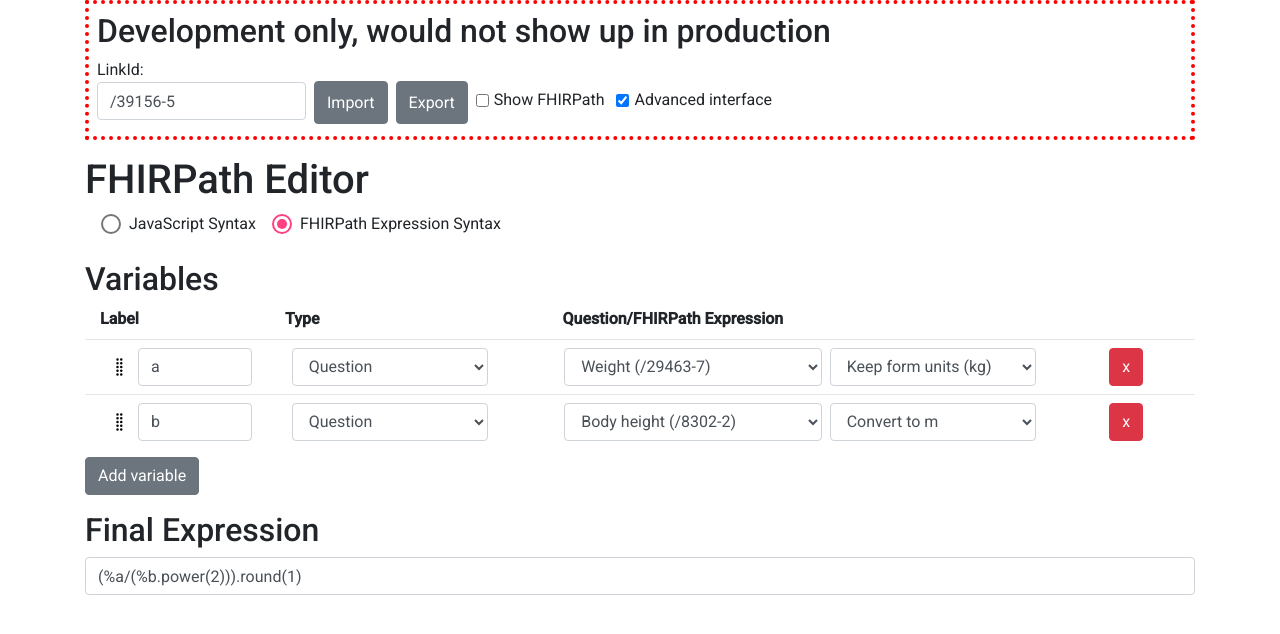
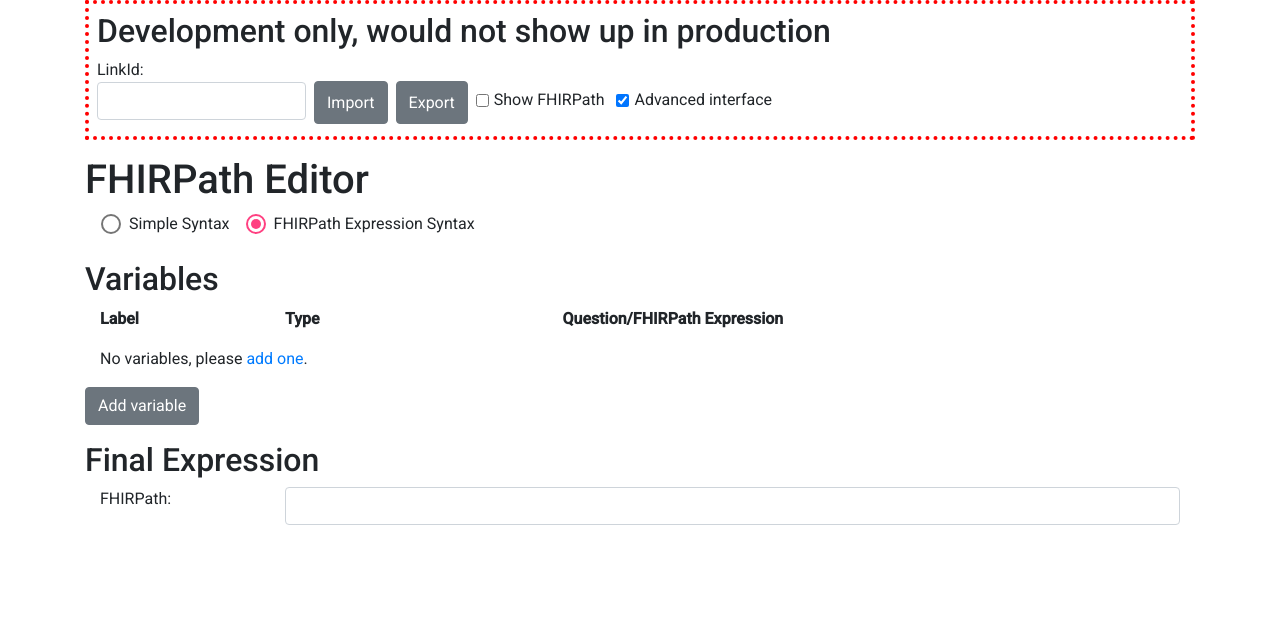
Before and after one commit to LHNCBC/expression-editor, an Angular app: page / in a window 1280 px wide. Shown: the top 634 px of the page. Built offline with nearby package versions, Linux system fonts and the light colour scheme.

Commit message:
Refactoring for pull request

```diff
--- a/src/app/app.component.html
+++ b/src/app/app.component.html
@@ -19,7 +19,7 @@
 
   <div *ngIf="advancedInterface">
     <mat-radio-group [(ngModel)]="expressionSyntax" (change)="onSyntaxChange($event)" aria-label="Select an option">
-      <mat-radio-button value="js">JavaScript Syntax</mat-radio-button>
+      <mat-radio-button value="simple">Simple Syntax</mat-radio-button>
       <mat-radio-button value="fhirpath">FHIRPath Expression Syntax</mat-radio-button>
     </mat-radio-group>
   </div>
@@ -35,13 +35,24 @@
   <section id="final-expression-section" class="mb-3">
     <h2>Final Expression</h2>
 
-    <label for="final-expression" class="sr-only">Final Expression</label>
-    <input id="final-expression" class="form-control" [(ngModel)]="finalExpression" (keyup)="onKey($event)">
+    <div class="container">
+      <div class="row form-group">
+        <div class="col-md-2">
+          <label for="final-expression" *ngIf="expressionSyntax == 'fhirpath'">FHIRPath:</label>
+          <label for="final-expression" *ngIf="expressionSyntax == 'simple'">Simple Syntax:</label>
+        </div>
+        <div class="col-md-10">
+          <input id="final-expression" class="form-control" [(ngModel)]="finalExpression">
+        </div>
+      </div>
+      <div class="row mt-2" *ngIf="advancedInterface && expressionSyntax == 'simple'">
+        <div class="col-md-2">FHIRPath:</div>
+        <div class="col-md-10">
+          <pre class="d-inline">{{finalExpression | jsToFhirPath:variables}}</pre>
+        </div>
+      </div>
+    </div>
     <div *ngIf="suggestions.length">{{suggestions|json}}</div>
-    <div *ngIf="advancedInterface && expressionSyntax == 'js'" class="mt-2">
-      FHIRPath:
-      <pre class="d-inline">{{finalExpression | jsToFhirPath:variables}}</pre>
-    </div>
   </section>
   <br>
 </div>
--- a/src/app/app.component.ts
+++ b/src/app/app.component.ts
@@ -99,42 +99,11 @@ export class AppComponent implements OnInit {
     a.remove();
   }
 
-  onKey($event: KeyboardEvent): void {
-    const availableSuggestions = [
-      {
-        name: 'round',
-        description: ''
-      },
-      {
-        name: 'power',
-        description: ''
-      },
-      {
-        name: 'abs',
-        description: ''
-      },
-      {
-        name: 'ceiling',
-        description: ''
-      }
-    ];
-
-    switch ($event.key) {
-      case 'Escape':
-        this.suggestions = [];
-        break;
-      case '.':
-        this.suggestions = availableSuggestions;
-    }
-
-    // TODO
-  }
-
   onSyntaxChange($event: MatRadioChange): void {
     const newSyntax = $event.value;
 
     // Clear the existing expression if switching away from fhirpath
-    if (newSyntax === 'js') {
+    if (newSyntax === 'simple') {
       this.finalExpression = '';
     }
 
--- a/src/app/variable.service.ts
+++ b/src/app/variable.service.ts
@@ -32,12 +32,12 @@ export class VariableService {
   mightBeScore = false;
 
   constructor() {
-    // this.linkIdContext = '';
-    // this.variables = [];
-    // this.uneditableVariables = [];
+    this.linkIdContext = '';
+    this.variables = [];
+    this.uneditableVariables = [];
 
-    // TODO remove demo data
-    this.import(SAMPLE_Q, CONTEXT_LINKID);
+    // Demo data
+    // this.import(SAMPLE_Q, CONTEXT_LINKID);
   }
 
   /**
@@ -135,7 +135,7 @@ export class VariableService {
     const THRESHOLD = 0.6;  // Percent of questions (minus the one we're editing)
     // which need to be scores to determine we want to sum them up
 
-    let totalQuestions = fhir.item.length;  // TODO check children too? Not sure how scores would work for that
+    let totalQuestions = fhir.item.length;
     let scoreQuestions = 0;
 
     fhir.item.forEach((item) => {
@@ -186,7 +186,6 @@ export class VariableService {
     }
   }
 
-  // TODO multiple final expressions?
   /**
    * Get and remove the final expression
    * @param items
@@ -220,7 +219,6 @@ export class VariableService {
     const matches = expression.match(QUESTION_REGEX);
 
     if (matches !== null) {
-      // TODO see if we can use capturing groups, not supported in IE but might be transpiled
       const linkId = matches[1];
       const factor = matches[2];
 
@@ -256,7 +254,6 @@ export class VariableService {
   }
 
   // TODO check behavior of repeating linkId
-  // TODO error handling
   private getQuestionUnits(fhir, linkId): string {
     const QUESTIONNAIRE_UNIT = 'http://hl7.org/fhir/StructureDefinition/questionnaire-unit';
     const question = fhir.item.find((q) => q.linkId === linkId);
@@ -282,7 +279,6 @@ export class VariableService {
    */
   private getNewLabelName(existingNames: string[]): string {
     // All letters which can be used for a simple variable name
-    // const alphabet = 'ABCDEFGHIJKLMNOPQRSTUVWXYZ'.split('');  // TODO
     const alphabet = 'abcdefghijklmnopqrstuvwxyz'.split('');
 
     // First pass is with a single character variable name. Other passes are with two
@@ -319,7 +315,6 @@ export class VariableService {
    */
   export(finalExpression: string): object {
     // TODO support for different variable scopes
-    // TODO need a more elegant way to deep copy
     // Copy the fhir object so we can export more than once
     // (if we add our data the second export will have duplicates)
     const fhir = JSON.parse(JSON.stringify(this.fhir));
@@ -343,7 +338,7 @@ export class VariableService {
 
     let finalExpressionData = finalExpression;
 
-    if (this.syntaxType === 'js') {
+    if (this.syntaxType === 'simple') {
       finalExpressionData = this.convertExpression(finalExpression, this.variables.map(e => e.label))
     }
 
--- a/src/app/variable.ts
+++ b/src/app/variable.ts
@@ -21,5 +21,6 @@ export interface Question {
 
 export enum VariableType {
   question = 'Question',
-  expression = 'FHIRPath Expression'
+  expression = 'FHIRPath Expression',
+  simple = 'Simple Expression'
 }
```
Also changed, not shown: 1 other file (tests, documents, lock files or other folders).
